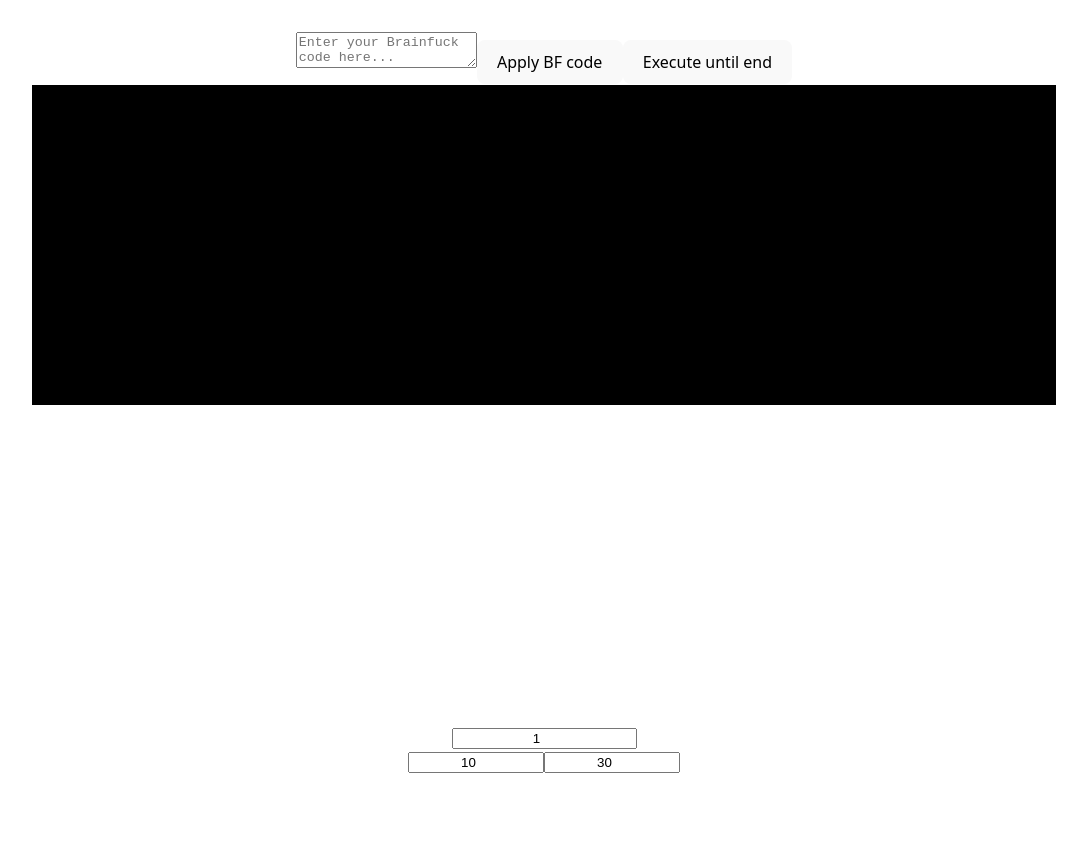
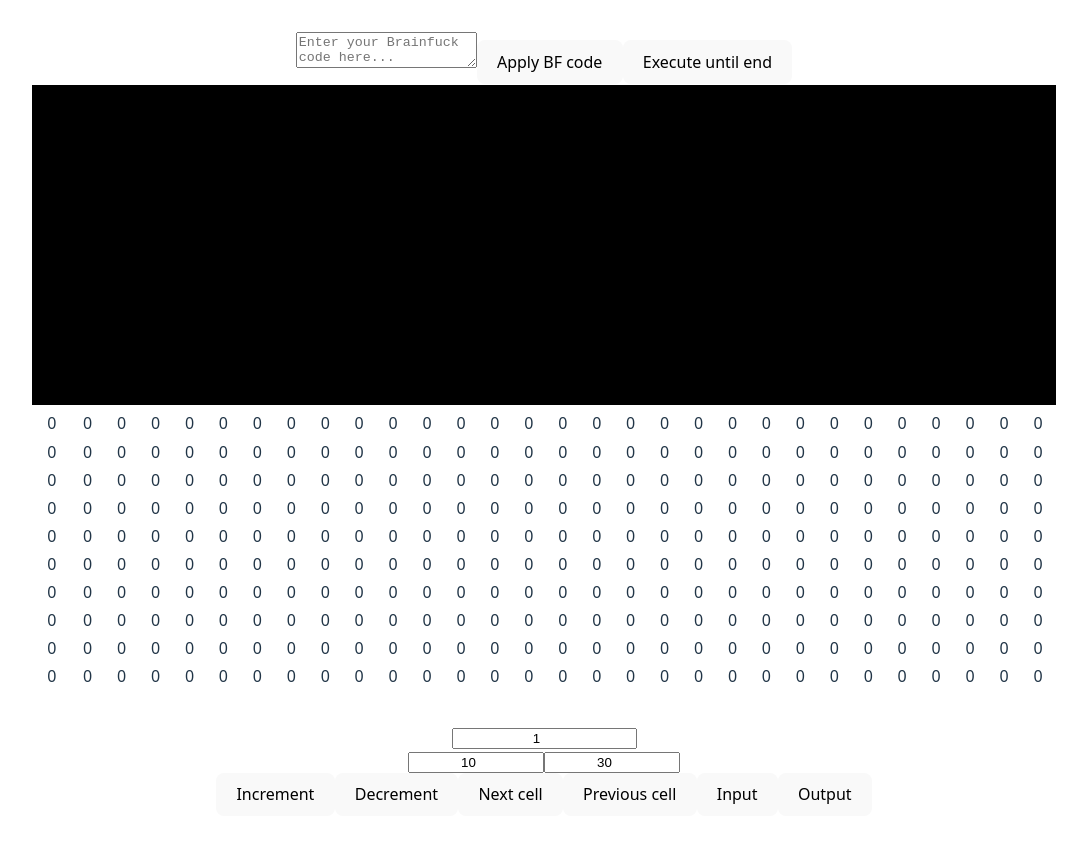
Before and after one commit to BCS21090011/BrainFucker, a React (Vite) app: page / in a window 1280 px wide. Shown: the top 842 px of the page, without its empty margins (96-1183 px from the left). Before the commit the page ends 805 px from the top, so only its background shows below. Built offline with nearby package versions, Linux system fonts and the light colour scheme.

Commit message:
Added memory display.

```diff
--- a/src/App.jsx
+++ b/src/App.jsx
@@ -9,12 +9,20 @@ function App() {
   const bfCodeTextareaRef = useRef(null);   // Reference to <textarea> for code input
   const terminalRef = useRef(null);         // Reference to the terminal container
   const inputPromptRef = useRef(null);  // Reference to the input prompt
+  const pageInputRef = useRef(null); // Reference to the page input
+  const rowDimensionInputRef = useRef(null); // Reference to the row dimension input
+  const colDimensionInputRef = useRef(null); // Reference to the column dimension input
 
   // --- Persistent BrainfuckExecuter instance ---
   const bfRef = useRef(new BrainfuckExecuter()); // Holds 1 instance across renders
 
   // --- UI state for terminal output display ---
   const [outputPromptString, setOutputPromptString] = useState("");
+  const [page, setPage] = useState(1);  // Current page number for memory display
+  const [rowDimension, setRowDimension] = useState(10); // Rows in memory display
+  const [colDimension, setColDimension] = useState(30); // Columns in memory display
+
+  const [chunkedMem, setChunkedMem] = useState([]); // Memory cells chunked for display
 
   // --- Internal buffer to store character codes for input handling ---
   const bufferRef = useRef([]);
@@ -35,6 +43,27 @@ function App() {
     bf.AllCellVal = 0;
     bufferRef.current = [];
   };
+
+  const ChunkMemory = () => {
+    const bf = bfRef.current;
+    const mem = bf.MemArr;
+
+    const cellsPerPage = rowDimension * colDimension;
+    const start = (page - 1) * cellsPerPage;
+    const pageCells = mem.slice(start, start + cellsPerPage);
+
+    // Chunk into 2D array with row and col dimension:
+    const chunk = [];
+
+    for (let r = 0; r < rowDimension; r++) {
+      const row = pageCells.slice(r * colDimension, (r + 1) * colDimension);
+      chunk.push(row);
+    }
+
+    setChunkedMem(chunk);
+  }
+
+  useEffect(ChunkMemory, [page, rowDimension, colDimension, outputPromptString]);
 
   // --- Setup Input/Output callbacks once after mount ---
   useEffect(() => {
@@ -68,6 +97,7 @@ function App() {
   const handleExecuteAll = async () => {
     const bf = bfRef.current;
     await bf.BF_Execute_Until_End();
+    ChunkMemory();
   };
 
   const handleInputPromptKeyDown = (event) => {
@@ -123,27 +153,83 @@ function App() {
       <div
         id="MemoryContainerDiv"
       >
+        <table className="MemTable">
+          <tbody className="MemTableBody">
+            {chunkedMem.map((row, rIndex) => {
+              return (
+                <tr key={rIndex} className="MemTableRow">
+                  {row.map((val, colIndex) => {
+                    const dimension = rowDimension * colDimension;
+                    const currentPageStart = (page - 1) * dimension;
+                    const currentRowStart = rIndex * colDimension;
+                    const index = currentPageStart + currentRowStart + colIndex;
+
+                    const bf = bfRef.current;
+
+                    return (
+                      <td key={colIndex} className={`MemCell${index === bf.MemPtr ? " ActiveCell" : ""}`}>
+                        {val}
+                      </td>
+                    );
+                  })}
+                </tr>
+              );
+            })}
+          </tbody>
+        </table>
       </div>
       <input
         id="PageInput"
         type="number"
+        ref={pageInputRef}
         min={1}
-        value={1}
+        value={page}
+        onChange={(e) => setPage(Number(e.target.value))}
       />
       <input
         id="RowDimensionInput"
         className="DimensionInput"
         type="number"
+        ref={rowDimensionInputRef}
         min={1}
-        value={10}
+        value={rowDimension}
+        onChange={(e) => setRowDimension(Number(e.target.value))}
       />
       <input
         id="ColDimensionInput"
         className="DimensionInput"
         type="number"
+        ref={colDimensionInputRef}
         min={1}
-        value={30}
+        value={colDimension}
+        onChange={(e) => setColDimension(Number(e.target.value))}
       />
+      <div>
+        <button onClick={() => {
+          bfRef.current.BF_IncrementCellVal_Operation();
+          ChunkMemory();
+        }}>Increment</button>
+        <button onClick={() => {
+          bfRef.current.BF_DecrementCellVal_Operation();
+          ChunkMemory();
+        }}>Decrement</button>
+        <button onClick={() => {
+          bfRef.current.BF_NextCell_Operation();
+          ChunkMemory();
+        }}>Next cell</button>
+        <button onClick={() => {
+          bfRef.current.BF_PrevCell_Operation();
+          ChunkMemory();
+        }}>Previous cell</button>
+        <button onClick={() => {
+          bfRef.current.BF_Input_Operation();
+          ChunkMemory();
+        }}>Input</button>
+        <button onClick={() => {
+          bfRef.current.BF_Output_Operation();
+          ChunkMemory();
+        }}>Output</button>
+      </div>
     </>
   );
 }
--- a/src/App_My.css
+++ b/src/App_My.css
@@ -35,9 +35,25 @@
 
 #MemoryContainerDiv {
     border: 1px solid white;
-    height: 40vh;
-    width: 80vw;
+    min-width: 80vw;
+    min-height: 40vh;
 }
+
+table.MemTable {
+    margin: auto;
+    width: 100%;
+    height: 100%;
+}
+
+td.MemCell {
+    width: 15px;
+    height: 20px;
+    text-align: center;
+}
+
+    td.MemCell.ActiveCell {
+        border: 1px solid white;
+    }
 
 #PageInput {
     display: block;
@@ -45,7 +61,7 @@
     text-align: center;
 }
 
-.DimensionInput {
+input.DimensionInput {
     width: 10vw;
     text-align: center;
 }
```
